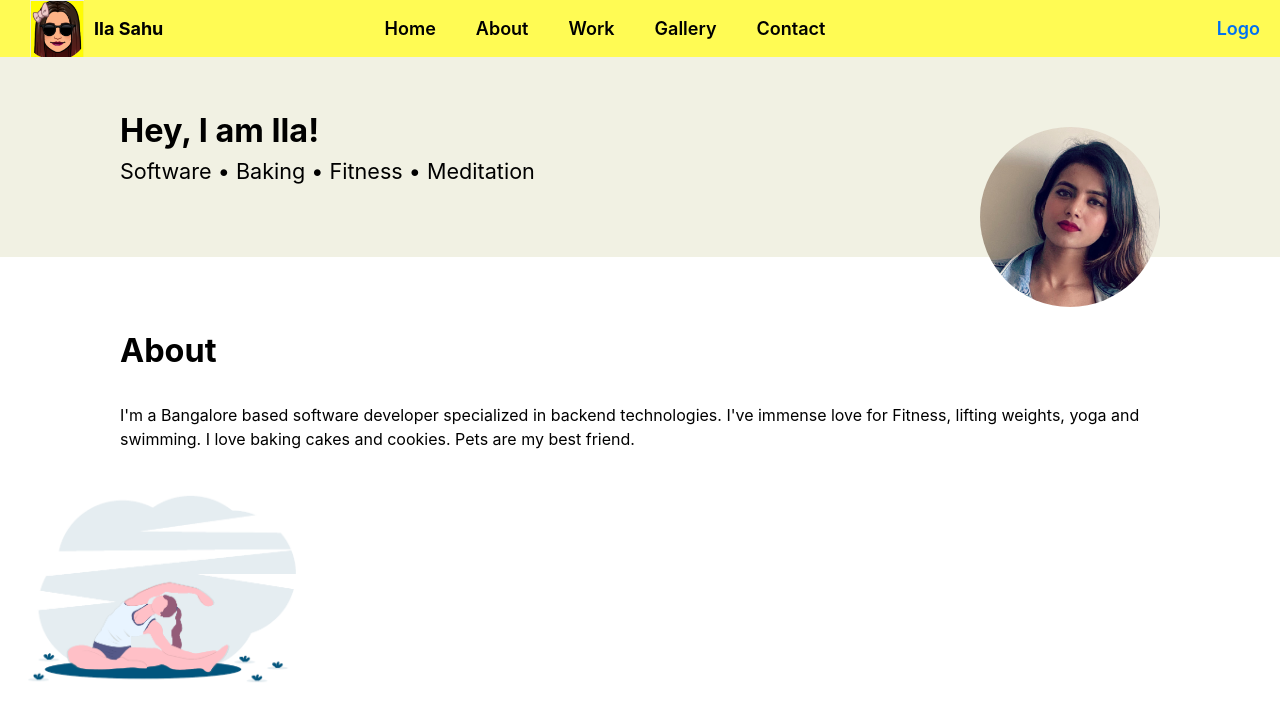
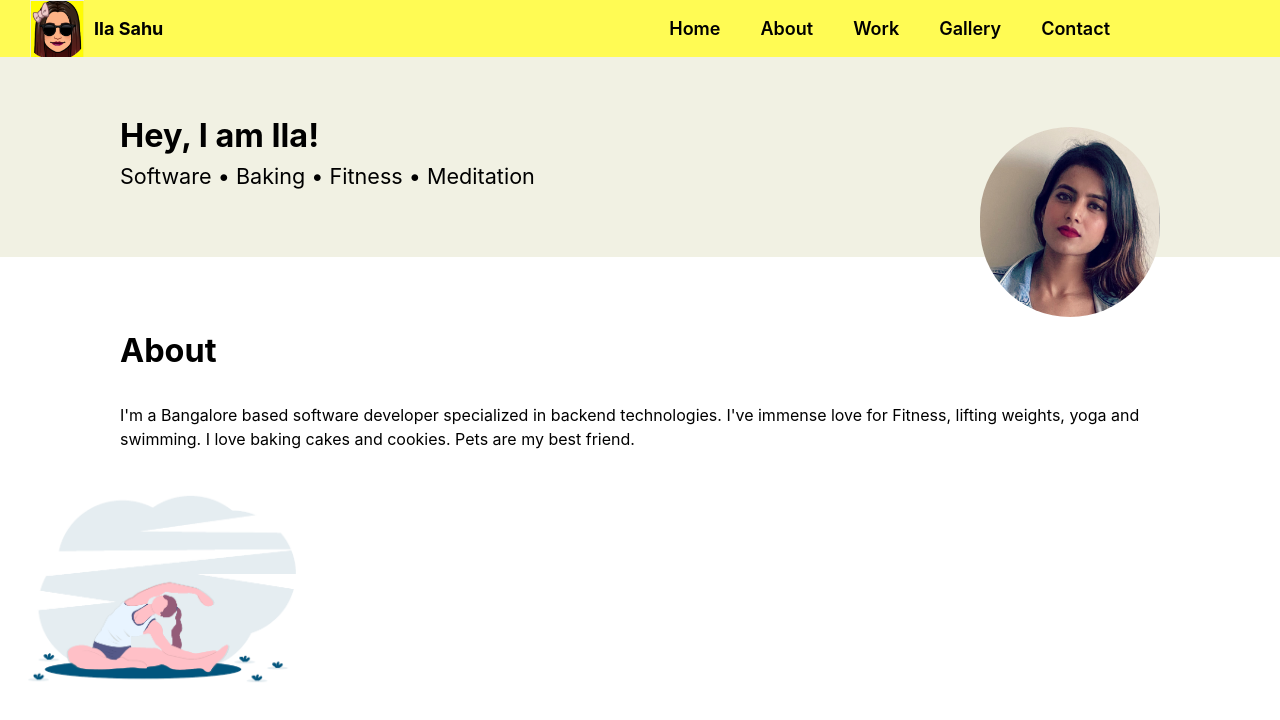
Before and after one commit to ilasahu/ilasahu-blog, a Next.js app: page / in a window 1280 px wide. Shown: the top 720 px of the page. Built offline with nearby package versions, Linux system fonts and the light colour scheme.

Commit message:
logo added

```diff
--- a/components/layout.js
+++ b/components/layout.js
@@ -2,6 +2,8 @@ import Head from "next/head";
 import styles from "./layout.module.css";
 import utilStyles from "../styles/utils.module.css";
 import Link from "next/link";
+import { FontAwesomeIcon } from "@fortawesome/react-fontawesome";
+import { faBars } from "@fortawesome/free-solid-svg-icons";
 
 const name = "Ila Sahu";
 export const siteTitle = "Next.js Sample Website";
@@ -58,11 +60,15 @@ export default function Layout({ children, home }) {
             </div>
           </nav>
 
-          <div className={` ${styles.marginLeftAuto}`}>
+          <div className={` ${styles.mobileNav} ${styles.marginLeftAuto}`}>
             <div className={` ${styles.px2}`}>
               <p className={styles.headerMenu}>
-                <a href="#" onClick={openMobileNav}>
-                  Logo
+                <a
+                  href="#"
+                  onClick={openMobileNav}
+                  className={`${styles.colorBlack}`}
+                >
+                  <FontAwesomeIcon icon={faBars} />
                 </a>
               </p>
             </div>
--- a/components/layout.module.css
+++ b/components/layout.module.css
@@ -35,7 +35,6 @@
 
 .headerHomeImage {
   width: 10rem;
-  height: 10rem;
 }
 .aboutHomeImage {
   width: 18rem;
@@ -137,8 +136,11 @@
 .margint7 {
   margin-top: 70px;
 }
-.margintn7 {
-  margin-top: -70px;
+
+@media screen and (min-width: 768px) and (max-width: 2000px) {
+  .margintn7 {
+    margin-top: -70px;
+  }
 }
 
 .collapsible {
@@ -183,3 +185,7 @@
     color: "black";
   } /* hide it elsewhere */
 }
+
+.colorBlack {
+  color: black !important;
+}
--- a/package.json
+++ b/package.json
@@ -8,6 +8,10 @@
     "start": "next start"
   },
   "dependencies": {
+    "@fortawesome/fontawesome-svg-core": "^1.2.30",
+    "@fortawesome/free-solid-svg-icons": "^5.14.0",
+    "@fortawesome/react-fontawesome": "^0.1.11",
+    "@zeit/next-css": "^1.0.1",
     "next": "9.3.5",
     "react": "16.13.1",
     "react-dom": "16.13.1"
--- a/pages/_app.js
+++ b/pages/_app.js
@@ -1,4 +1,6 @@
 import "../styles/global.css";
+import { config, library } from "@fortawesome/fontawesome-svg-core";
+import "@fortawesome/fontawesome-svg-core/styles.css";
 
 export default function App({ Component, pageProps }) {
   return <Component {...pageProps} />;
```
Also changed, not shown: 1 other file (tests, documents, lock files or other folders).
